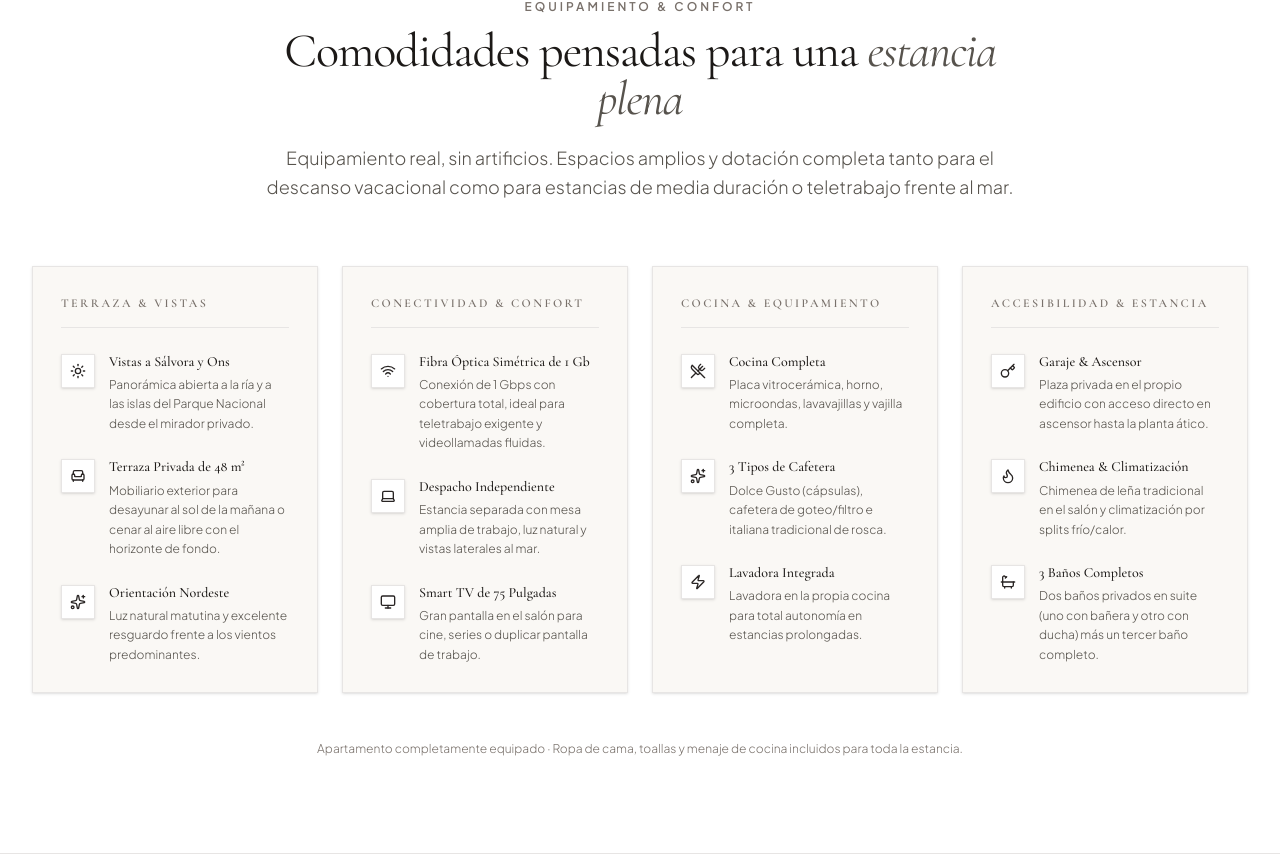
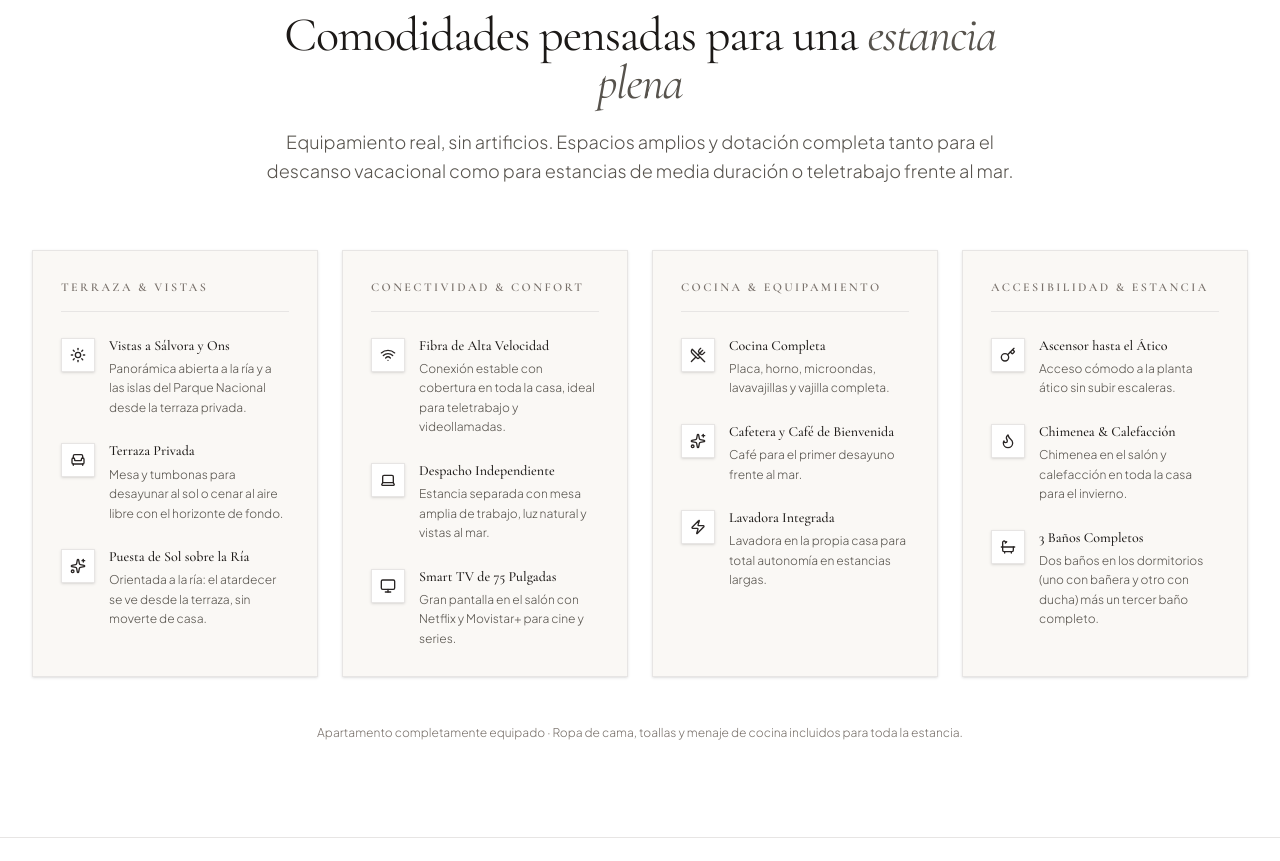
Before and after one commit to fmartinez31416/illas-atlanticas-web, a React (Vite) app: page / in a window 1280 px wide. Shown: the part 4998-5859 px from the top of the page. Built offline with nearby package versions, Linux system fonts and the light colour scheme; no server answers; a web font is replaced by a local one.

Commit message:
Web: fuera vinoteca (privada), ducha exterior, caja fuerte, garaje, marcas y contradicciones (chimenea leña/bioetanol, suelo radiante/splits); amenities unificadas a la casa real

```diff
--- a/src/components/AmenitiesSection.tsx
+++ b/src/components/AmenitiesSection.tsx
@@ -31,17 +31,17 @@ const AMENITIES_CATEGORIES: AmenityCategory[] = [
       {
         icon: Sun,
         name: 'Vistas a Sálvora y Ons',
-        description: 'Panorámica abierta a la ría y a las islas del Parque Nacional desde el mirador privado.'
+        description: 'Panorámica abierta a la ría y a las islas del Parque Nacional desde la terraza privada.'
       },
       {
         icon: Armchair,
-        name: 'Terraza Privada de 48 m²',
-        description: 'Mobiliario exterior para desayunar al sol de la mañana o cenar al aire libre con el horizonte de fondo.'
+        name: 'Terraza Privada',
+        description: 'Mesa y tumbonas para desayunar al sol o cenar al aire libre con el horizonte de fondo.'
       },
       {
         icon: Sparkles,
-        name: 'Orientación Nordeste',
-        description: 'Luz natural matutina y excelente resguardo frente a los vientos predominantes.'
+        name: 'Puesta de Sol sobre la Ría',
+        description: 'Orientada a la ría: el atardecer se ve desde la terraza, sin moverte de casa.'
       }
     ]
   },
@@ -50,18 +50,18 @@ const AMENITIES_CATEGORIES: AmenityCategory[] = [
     items: [
       {
         icon: Wifi,
-        name: 'Fibra Óptica Simétrica de 1 Gb',
-        description: 'Conexión de 1 Gbps con cobertura total, ideal para teletrabajo exigente y videollamadas fluidas.'
+        name: 'Fibra de Alta Velocidad',
+        description: 'Conexión estable con cobertura en toda la casa, ideal para teletrabajo y videollamadas.'
       },
       {
         icon: Laptop,
         name: 'Despacho Independiente',
-        description: 'Estancia separada con mesa amplia de trabajo, luz natural y vistas laterales al mar.'
+        description: 'Estancia separada con mesa amplia de trabajo, luz natural y vistas al mar.'
       },
       {
         icon: Monitor,
         name: 'Smart TV de 75 Pulgadas',
-        description: 'Gran pantalla en el salón para cine, series o duplicar pantalla de trabajo.'
+        description: 'Gran pantalla en el salón con Netflix y Movistar+ para cine y series.'
       }
     ]
   },
@@ -71,17 +71,17 @@ const AMENITIES_CATEGORIES: AmenityCategory[] = [
       {
         icon: UtensilsCrossed,
         name: 'Cocina Completa',
-        description: 'Placa vitrocerámica, horno, microondas, lavavajillas y vajilla completa.'
+        description: 'Placa, horno, microondas, lavavajillas y vajilla completa.'
       },
       {
         icon: Sparkles,
-        name: '3 Tipos de Cafetera',
-        description: 'Dolce Gusto (cápsulas), cafetera de goteo/filtro e italiana tradicional de rosca.'
+        name: 'Cafetera y Café de Bienvenida',
+        description: 'Café para el primer desayuno frente al mar.'
       },
       {
         icon: Zap,
         name: 'Lavadora Integrada',
-        description: 'Lavadora en la propia cocina para total autonomía en estancias prolongadas.'
+        description: 'Lavadora en la propia casa para total autonomía en estancias largas.'
       }
     ]
   },
@@ -90,18 +90,18 @@ const AMENITIES_CATEGORIES: AmenityCategory[] = [
     items: [
       {
         icon: Key,
-        name: 'Garaje & Ascensor',
-        description: 'Plaza privada en el propio edificio con acceso directo en ascensor hasta la planta ático.'
+        name: 'Ascensor hasta el Ático',
+        description: 'Acceso cómodo a la planta ático sin subir escaleras.'
       },
       {
         icon: Flame,
-        name: 'Chimenea & Climatización',
-        description: 'Chimenea de leña tradicional en el salón y climatización por splits frío/calor.'
+        name: 'Chimenea & Calefacción',
+        description: 'Chimenea en el salón y calefacción en toda la casa para el invierno.'
       },
       {
         icon: Bath,
         name: '3 Baños Completos',
-        description: 'Dos baños privados en suite (uno con bañera y otro con ducha) más un tercer baño completo.'
+        description: 'Dos baños en los dormitorios (uno con bañera y otro con ducha) más un tercer baño completo.'
       }
     ]
   }
--- a/src/components/GastroAndExperiences.tsx
+++ b/src/components/GastroAndExperiences.tsx
@@ -19,7 +19,7 @@ export function GastroAndExperiences() {
     const query = customSeafoodQuery.toLowerCase();
     if (query.includes('ostra') || query.includes('almeja') || query.includes('zamburiña')) {
       setAiRecommendation(
-        `Para ${customSeafoodQuery}: Recomendamos un Albariño de suelo granítico con fermentación espontánea (Subzona O Salnés). Su marcada acidez cítrica y notas salinas potenciarán el yodo natural sin opacar el molusco. Servir a 9°C en copa Borgoña o Riedel Albariño.`
+        `Para ${customSeafoodQuery}: Recomendamos un Albariño de suelo granítico (Subzona Val do Salnés). Su marcada acidez cítrica y notas salinas potenciarán el yodo natural sin opacar el molusco. Servir a 9°C en copa de vino blanco.`
       );
     } else if (query.includes('pescado') || query.includes('rodaballo') || query.includes('lubina') || query.includes('sargo')) {
       setAiRecommendation(
@@ -216,7 +216,7 @@ export function GastroAndExperiences() {
                 <div className="mt-4 pt-3 border-t border-zinc-800 flex items-center justify-between text-xs text-zinc-400">
                   <span className="flex items-center gap-1.5">
                     <Award className="w-3.5 h-3.5 text-amber-500" />
-                    <span>Para acompañar con tu Albariño de la vinoteca</span>
+                    <span>Para acompañar con un Albariño bien frío</span>
                   </span>
                   <span className="text-zinc-500 italic">Servicio a 8°C - 10°C</span>
                 </div>
--- a/src/data/amenitiesData.ts
+++ b/src/data/amenitiesData.ts
@@ -5,43 +5,43 @@ export const AMENITIES_CATEGORIES: AmenityCategory[] = [
     category: 'Vistas & Exteriores',
     items: [
       {
-        name: 'Terraza Panorámica 48 m²',
-        description: 'Vistas frontales ininterrumpidas a la Isla de Sálvora y puesta de sol atlántica.',
+        name: 'Terraza Panorámica Privada',
+        description: 'Vistas frontales a la isla de Sálvora y puesta de sol atlántica.',
         icon: 'Sun'
       },
       {
-        name: 'Mobiliario de Diseño Exterior',
-        description: 'Mesa de comedor de teca, tumbonas reclinables y zona chillout.',
+        name: 'Mesa y Tumbonas en la Terraza',
+        description: 'Mesa para comer al aire libre, tumbonas y agua en la terraza.',
         icon: 'Armchair'
       },
       {
-        name: 'Ducha Solar Exterior',
-        description: 'Ducha de diseño en acero inoxidable en la terraza para días soleados.',
+        name: 'Puerto y Lonja a 5 Minutos',
+        description: 'A pie desde la casa: lonja de Aguiño, puerto y barcos a Sálvora y Ons.',
         icon: 'Sparkles'
       }
     ]
   },
   {
-    category: 'Confort & Domótica',
+    category: 'Confort & Calidez',
     items: [
       {
-        name: 'Lucernario Cenital Motorizado',
-        description: 'Apertura eléctrica y oscurecimiento 100% sobre la cama king size.',
+        name: 'Ventanas de Techo Velux',
+        description: 'En los dormitorios: cielo estrellado sobre la cama y luz natural todo el día.',
         icon: 'Moon'
       },
       {
-        name: 'Climatización por Aerotermia',
-        description: 'Suelo radiante y refrescante silencioso de alta eficiencia energética.',
+        name: 'Calefacción en Toda la Casa',
+        description: 'Ambiente cálido para los meses de invierno.',
         icon: 'Flame'
       },
       {
-        name: 'Chimenea Ecológica de Bioetanol',
-        description: 'Llama viva limpia y sin humos para veladas acogedoras.',
+        name: 'Chimenea de Ambiente',
+        description: 'Llama viva para las veladas de invierno.',
         icon: 'FlameKindling'
       },
       {
-        name: 'Smart Lock & Check-in 24/7',
-        description: 'Apertura mediante código numérico o smartphone sin necesidad de llaves.',
+        name: 'Check-in Personal',
+        description: 'Entrada a las 17:00 con explicación de la casa, y salida a las 12:00.',
         icon: 'Key'
       }
     ]
@@ -50,18 +50,18 @@ export const AMENITIES_CATEGORIES: AmenityCategory[] = [
     category: 'Conectividad & Teletrabajo',
     items: [
       {
-        name: 'Fibra Óptica 1.000 Mbps',
-        description: 'Velocidad simétrica con red Wi-Fi 6 de cobertura total en el ático y terraza.',
+        name: 'Fibra de Alta Velocidad',
+        description: 'Conexión estable con Wi-Fi en toda la casa.',
         icon: 'Wifi'
       },
       {
-        name: 'Monitor 4K 32" USB-C PD',
-        description: 'Conexión con un solo cable para vídeo, datos y carga de portátil de hasta 90W.',
+        name: 'Monitor Externo',
+        description: 'Para conectar tu portátil y trabajar a gusto.',
         icon: 'Monitor'
       },
       {
-        name: 'Puesto de Trabajo Ergonómico',
-        description: 'Mesa amplia de madera noble, silla ergonómica y aislamiento acústico.',
+        name: 'Puesto de Trabajo Cómodo',
+        description: 'Despacho independiente con mesa amplia y silla ergonómica.',
         icon: 'Laptop'
       }
     ]
@@ -75,19 +75,14 @@ export const AMENITIES_CATEGORIES: AmenityCategory[] = [
         icon: 'Bath'
       },
       {
-        name: 'Vinoteca Multitemperatura',
-        description: 'Control independiente de temperatura para blancos gallegos y tintos.',
-        icon: 'Wine'
-      },
-      {
-        name: 'Cocina de Inducción & Neff',
-        description: 'Equipamiento completo con menaje Le Creuset y cafetera de especialidad.',
+        name: 'Cocina Equipada',
+        description: 'Cocina abierta al salón, completa: horno, lavavajillas y nevera amplia.',
         icon: 'UtensilsCrossed'
       },
       {
-        name: 'Garaje Privado con Cargador VE',
-        description: 'Plaza interior reservada con cargador de vehículo eléctrico Tipo 2 (hasta 22kW).',
-        icon: 'Zap'
+        name: 'Café de Bienvenida',
+        description: 'Cafetera con café para el primer desayuno frente al mar.',
+        icon: 'Coffee'
       }
     ]
   }
--- a/src/data/experiencesData.ts
+++ b/src/data/experiencesData.ts
@@ -22,11 +22,11 @@ export const EXPERIENCES_DATA: GastroExperience[] = [
     subtitle: 'Ruta del Albariño y cata en la terraza',
     category: 'enologia',
     image: '/fotos/cocina_bogavante_centollas_14.jpg',
-    description: 'La costa de las Rías Baixas cría un Albariño con una salinidad que no se encuentra en otros viñedos. En la casa, la vinoteca a dos temperaturas guarda las botellas que compres en la ruta, y te pasamos la lista de bodegas de la zona que merecen la visita: Val do Salnés, O Rosal y Ribeira do Ulla, con tintos atlánticos como el Caíño o el Espadeiro para quien quiera salir del blanco.',
+    description: 'La costa de las Rías Baixas cría un Albariño con una salinidad que no se encuentra en otros viñedos. Te pasamos la lista de bodegas de la zona que merecen la visita: Val do Salnés, O Rosal y Ribeira do Ulla, con tintos atlánticos como el Caíño o el Espadeiro para quien quiera salir del blanco.',
     highlights: [
-      'Vinoteca a dos temperaturas para tus botellas',
       'Lista de bodegas de la zona que te pasamos al reservar',
-      'Copas adecuadas para blanco y tinto',
+      'En la casa, copas adecuadas para blanco y tinto',
+      'Frigorífico para enfriar tus botellas al punto',
       'Maridajes sugeridos con el marisco de la lonja'
     ],
     curatorTip: 'Prueba un Albariño con crianza sobre lías para acompañar los mariscos de concha cocidos en su punto.'
--- a/src/data/spacesData.ts
+++ b/src/data/spacesData.ts
@@ -166,9 +166,9 @@ export const SPACES_DATA: Space[] = [
       '/fotos/cocina_percebes_01.jpg',
       '/fotos/cocina_centollas_08.jpg'
     ],
-    description: 'Cocina abierta al salón, con isla de piedra y vistas al mar. Pensada para la lonja: cazuelas grandes, todo el menaje y una vinoteca a dos temperaturas para tus Albariños, tras la puerta junto a la cocina.',
+    description: 'Cocina abierta al salón, con isla de piedra y vistas al mar. Pensada para la lonja: cazuelas grandes, todo el menaje y una nevera amplia para guardar lo que compres en la subasta.',
     highlights: [
-      'Vinoteca a dos temperaturas (blancos y tintos)',
+      'Nevera amplia y congelador para la compra de la lonja',
       'Placa de inducción y campana extractora',
       'Cafetera con café de bienvenida',
       'Menaje completo: cazuelas grandes, ollas y sartenes'
@@ -180,7 +180,7 @@ export const SPACES_DATA: Space[] = [
       'Copas para vino blanco y tinto, y vasos de todo tipo'
     ],
     specs: [
-      { label: 'Vinoteca', value: 'Dos temperaturas, junto a la cocina' },
+      { label: 'Nevera', value: 'Amplia, con congelador' },
       { label: 'Electrodomésticos', value: 'Completos (Bosch, AEG y más)' },
       { label: 'Café', value: 'Cafetera y café de bienvenida' },
       { label: 'Menaje', value: 'Completo para cocinar marisco' }
```
